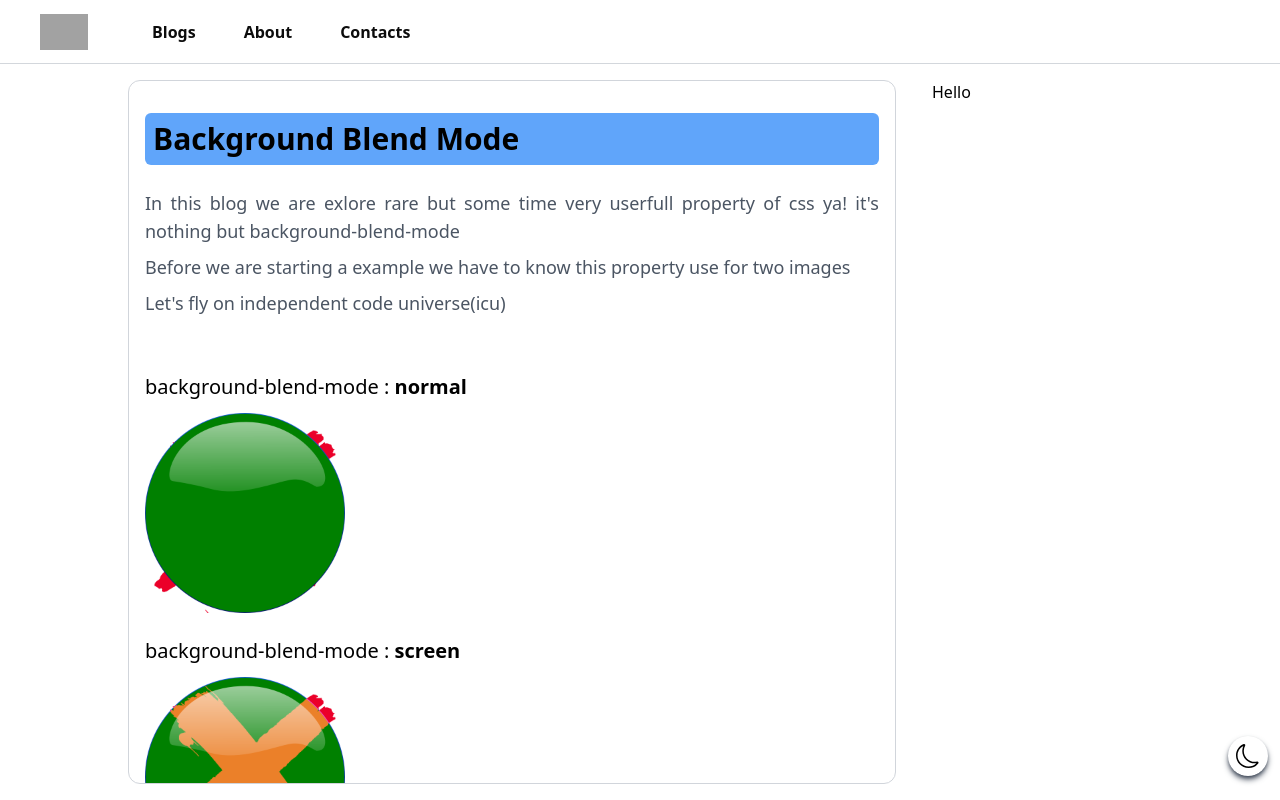
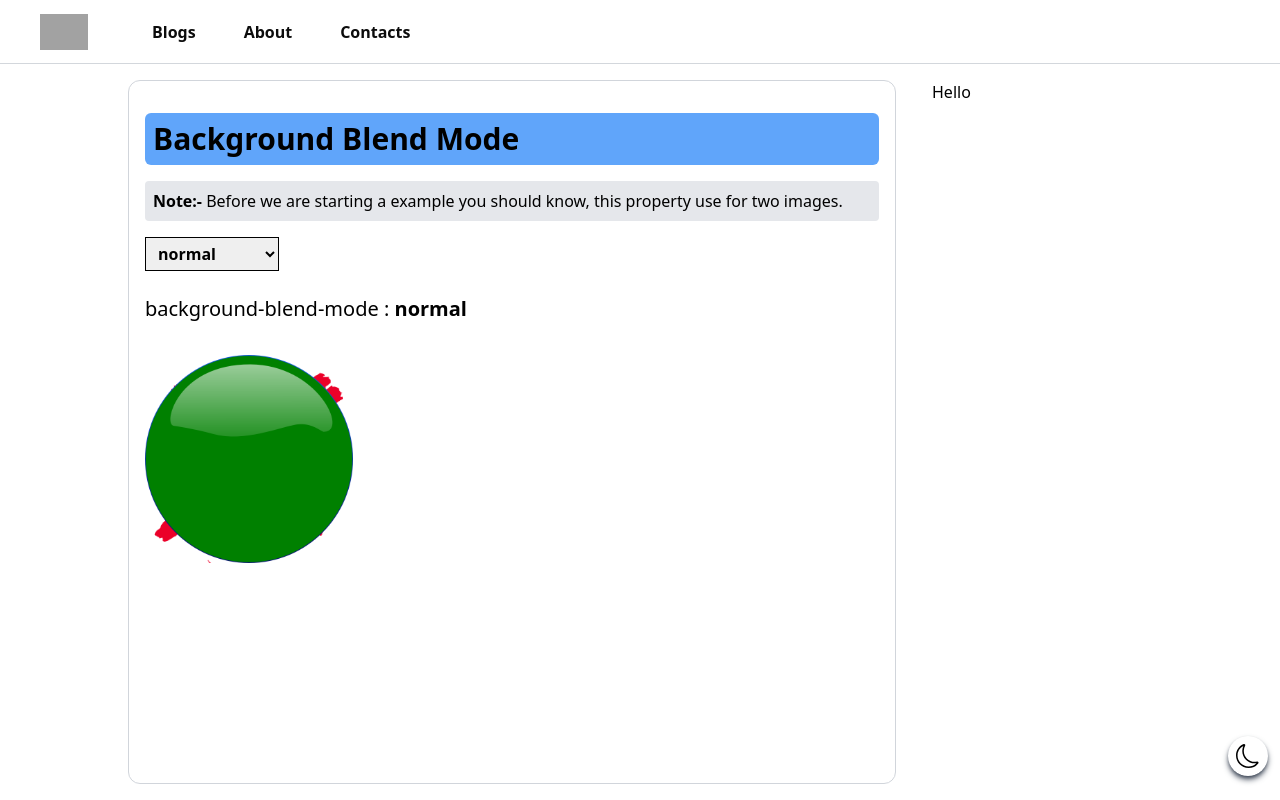
Before and after one commit to iamshiv007/NextJS-Portfolio, a Next.js app: page /posts/blend-mode in a window 1280 px wide. Built offline with nearby package versions, Linux system fonts and the light colour scheme; grey boxes are pictures that could not be loaded.

Commit message:
blend mode updated

```diff
--- a/pages/posts/blend-mode.jsx
+++ b/pages/posts/blend-mode.jsx
@@ -2,9 +2,11 @@ import Navbar from "@/components/Navbar";
 import Theme from "@/components/Theme";
 import ThemeBtn from "@/components/ThemeBtn";
 import Head from "next/head";
-import React, { Fragment } from "react";
+import React, { Fragment, useState } from "react";
 
 const BlendMode = () => {
+  const [blendMode, setBlendMode] = useState("normal");
+
   return (
     <Fragment>
       <Head>
@@ -21,58 +23,48 @@ const BlendMode = () => {
             <h2 className="text-3xl font-bold mt-4 bg-blue-400 p-2 rounded-md">
               Background Blend Mode
             </h2>
-            <p className="text-lg text-gray-600 my-2 mt-6">
-              In this blog we are exlore rare but some time very userfull
-              property of css ya! it's nothing but background-blend-mode
+
+            <p className="bg-gray-200 my-4 p-2 rounded dark:bg-black">
+              {" "}
+              <strong>Note:-</strong> Before we are starting a example you
+              should know, this property use for two images.
             </p>
-            <p className="text-lg text-gray-600 my-2">
-              Before we are starting a example we have to know this property use
-              for two images
-            </p>
-            <p className="text-lg text-gray-600 my-2">
-              Let's fly on independent code universe(icu)
-            </p>
-            <br />
+
+            <select
+              value={blendMode}
+              onChange={(e) => setBlendMode(e.target.value)}
+              name="blend-mode"
+              id=""
+              className="border border-black font-bold font-xl dark:bg-black py-1 px-2"
+            >
+              <option value="normal">normal</option>
+              <option value="screen">screen</option>
+              <option value="multiply">multiply</option>
+              <option value="overlay">overlay</option>
+              <option value="darken">darken</option>
+              <option value="lighten">lighten</option>
+              <option value="color-dodge">color-dodge</option>
+              <option value="saturation">saturation</option>
+              <option value="color">color</option>
+              <option value="difference">difference</option>
+              <option value="hue">hue</option>
+              <option value="luminocity">luminocity</option>
+              <option value="color-burn">color-burn</option>
+              <option value="hard-light">hard-light</option>
+              <option value="soft-light">soft-light</option>
+            </select>
+
             <div className="text-xl mt-6 mb-3">
-              background-blend-mode : <strong>normal</strong>
+              background-blend-mode : <strong>{blendMode}</strong>
             </div>
-            <div className="exa1Images1"></div>
-            <div className="text-xl mt-6 mb-3">
-              background-blend-mode : <strong>screen</strong>
-            </div>
-            <div className="exa1Images2"></div>
-            <div className="text-xl mt-6 mb-3">
-              background-blend-mode : <strong>multiply</strong>
-            </div>
-            <div className="exa1Images3"></div>
-            <div className="text-xl mt-6 mb-3">
-              background-blend-mode : <strong>overlay</strong>
-            </div>
-            <div className="exa1Images4"></div>
-            <div className="text-xl mt-6 mb-3">
-              background-blend-mode : <strong>darken</strong>
-            </div>
-            <div className="exa1Images5"></div>
-            <div className="text-xl mt-6 mb-3">
-              background-blend-mode : <strong>lighten</strong>
-            </div>
-            <div className="exa1Images6"></div>
-            <div className="text-xl mt-6 mb-3">
-              background-blend-mode : <strong>color-dodge</strong>
-            </div>
-            <div className="exa1Images7"></div>
-            <div className="text-xl mt-6 mb-3">
-              background-blend-mode : <strong>saturation</strong>
-            </div>
-            <div className="exa1Images8"></div>
-            <div className="text-xl mt-6 mb-3">
-              background-blend-mode : <strong>color</strong>
-            </div>
-            <div className="exa1Images9"></div>
-            <div className="text-xl mt-6 mb-3">
-              background-blend-mode : <strong>luminocity</strong>
-            </div>
-            <div className="exa1Images10"></div>
+
+            <div
+              style={{
+                backgroundBlendMode: blendMode,
+                backgroundImage: `url(/images/circle.png), url(/images/x.png)`,
+              }}
+              className="w-52 h-52 bg-contain mt-8"
+            ></div>
           </div>
 
           <div className="layoutBox2">Hello</div>
--- a/styles/blendMode.css
+++ b/styles/blendMode.css
@@ -1,52 +1,4 @@
-.exa1Images1,
-.exa1Images2,
-.exa1Images3,
-.exa1Images4,
-.exa1Images5,
-.exa1Images6,
-.exa1Images7,
-.exa1Images8,
-.exa1Images9,
-.exa1Images10 {
-  background-image: url("/images/circle.png"), url("/images/x.png");
-  width: 200px;
-  height: 200px;
-  background-size: contain;
-  background-blend-mode: normal;
+.exa1Images1 {
+  /* background-image: url("/images/circle.png"), url("/images/x.png"); */
+
 }
-
-.exa1Images2 {
-  background-blend-mode: screen;
-}
-
-.exa1Images3 {
-  background-blend-mode: multiply;
-}
-
-.exa1Images4 {
-  background-blend-mode: overlay;
-}
-
-.exa1Images5 {
-  background-blend-mode: overlay;
-}
-
-.exa1Images6 {
-  background-blend-mode: lighten;
-}
-
-.exa1Images7 {
-  background-blend-mode: color-dodge;
-}
-
-.exa1Images8 {
-  background-blend-mode: saturation;
-}
-
-.exa1Images9 {
-  background-blend-mode: color;
-}
-
-.exa1Images10 {
-  background-blend-mode: luminosity;
-}
```
